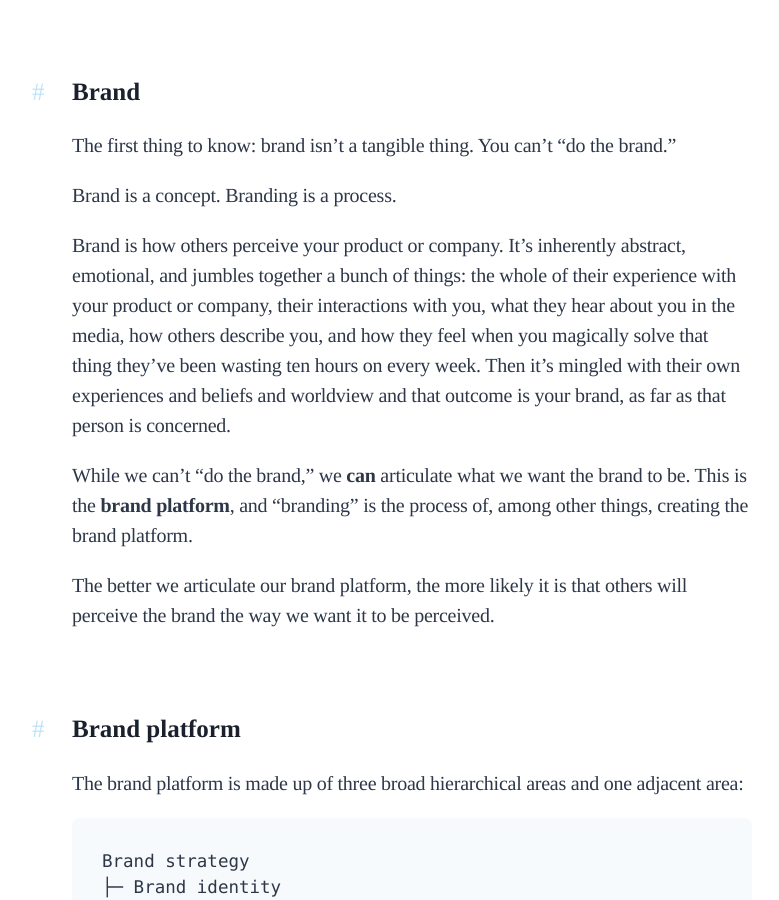
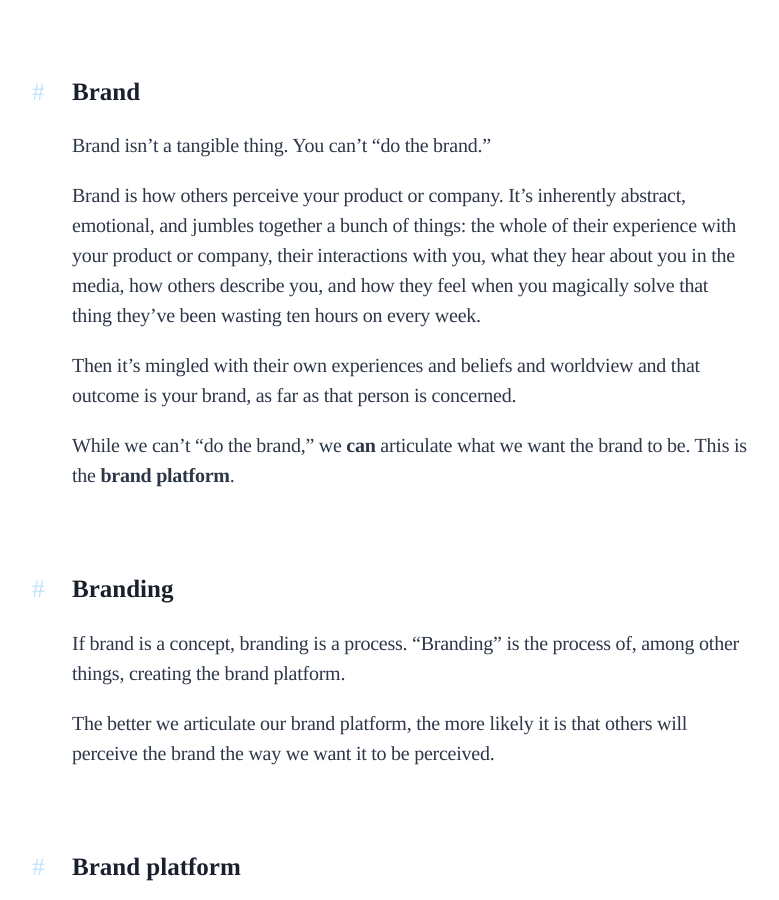
Before and after one commit to quinnkeast/what-is-this-brand-thing-anyway, a Next.js app: page / in a window 1280 px wide. Shown: the part 1680-2580 px from the top of the page, without its empty margins (228-1007 px from the left). Built offline with nearby package versions, Linux system fonts and the light colour scheme; a web font is replaced by a local one.

Commit message:
Separate brand and branding

```diff
--- a/pages/index.js
+++ b/pages/index.js
@@ -126,12 +126,7 @@ export default function Home() {
 
               <AnchoredHeading level="3" content="Brand" />
 
-              <p>
-                The first thing to know: brand isn’t a tangible thing. You can’t
-                “do the brand.”
-              </p>
-
-              <p>Brand is a concept. Branding is a process.</p>
+              <p>Brand isn’t a tangible thing. You can’t “do the brand.”</p>
 
               <p>
                 Brand is how others perceive your product or company. It’s
@@ -140,16 +135,24 @@ export default function Home() {
                 company, their interactions with you, what they hear about you
                 in the media, how others describe you, and how they feel when
                 you magically solve that thing they’ve been wasting ten hours on
-                every week. Then it’s mingled with their own experiences and
-                beliefs and worldview and that outcome is your brand, as far as
-                that person is concerned.
+                every week.
               </p>
-
+              <p>
+                Then it’s mingled with their own experiences and beliefs and
+                worldview and that outcome is your brand, as far as that person
+                is concerned.
+              </p>
               <p>
                 While we can’t “do the brand,” we <strong>can</strong>{" "}
                 articulate what we want the brand to be. This is the{" "}
-                <strong>brand platform</strong>, and “branding” is the process
-                of, among other things, creating the brand platform.
+                <strong>brand platform</strong>.
+              </p>
+
+              <AnchoredHeading level="3" content="Branding" />
+
+              <p>
+                If brand is a concept, branding is a process. “Branding” is the
+                process of, among other things, creating the brand platform.
               </p>
 
               <p>
```
Also changed, not shown: 1 other file (tests, documents, lock files or other folders).
